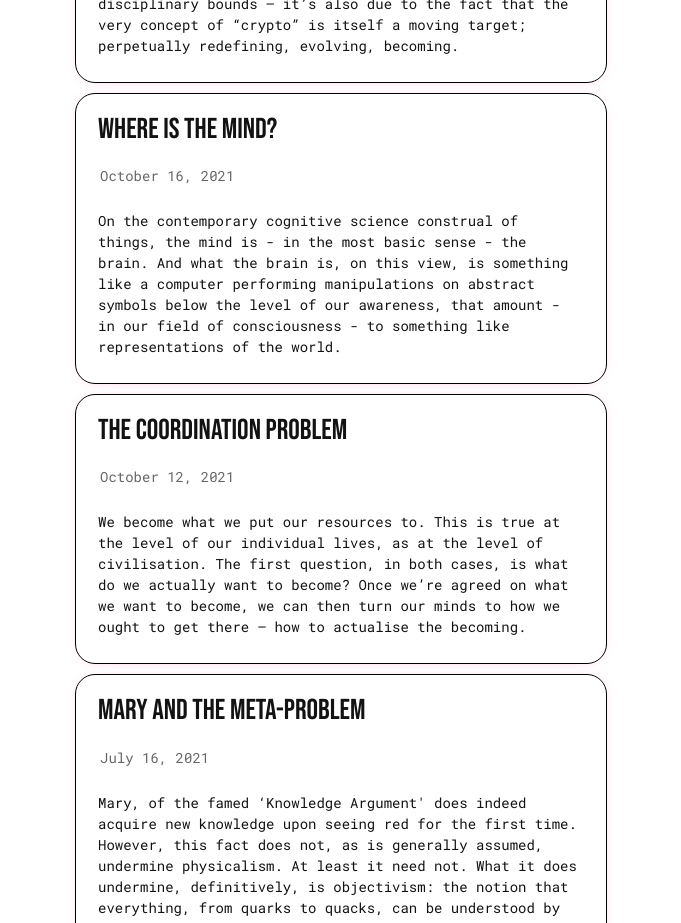
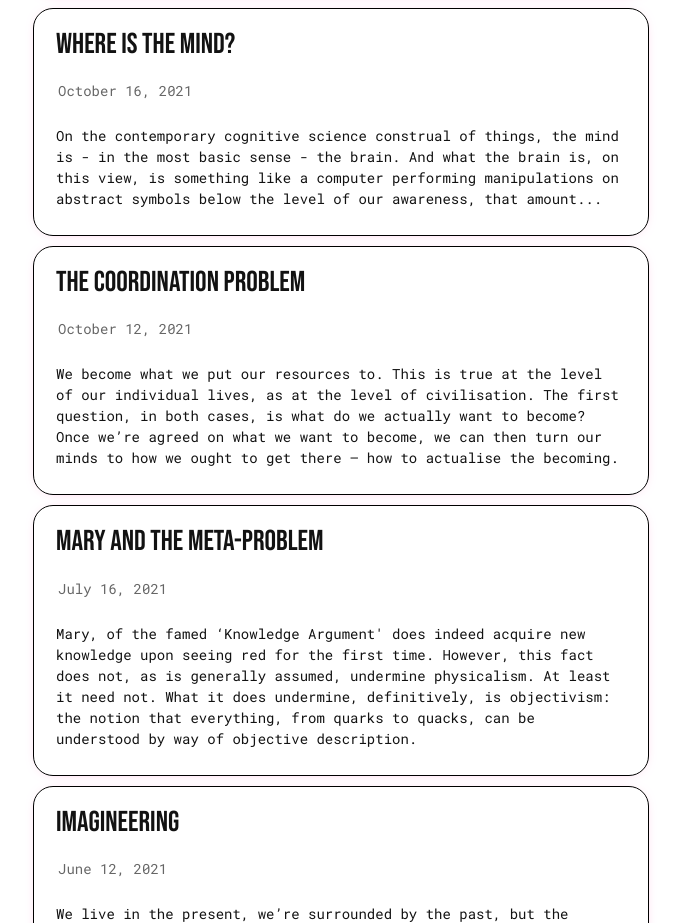
Before and after one commit to nathanmcniece1/musashi-blog, a Next.js app: page / in a window 1280 px wide. Shown: the part 1600-2523 px from the top of the page, without its empty margins (299-980 px from the left). Built offline with nearby package versions, Linux system fonts and the light colour scheme.

Commit message:
new commit

```diff
--- a/components/layout.module.css
+++ b/components/layout.module.css
@@ -1,5 +1,5 @@
 .container {
-    max-width: 36rem;
+    max-width: 40rem;
     padding: 0 1rem;
     margin: 3rem auto 6rem;
   }
--- a/posts/psychedelics-and-the-nature-of-reality.md
+++ b/posts/psychedelics-and-the-nature-of-reality.md
@@ -1,6 +1,6 @@
 ---
 title: "Psychedelics and the Nature of Reality"
-subtitle: "The Philosopher's Stoned"
+# subtitle: "The Philosopher's Stoned"
 date: "2021-03-12"
 category: "Philosophy"
 preview: "There are experiences, and then there are Experiences. Psychedelics induce the latter — with almost perfect reliability. By tickling the brain’s serotonergic system, these compounds open up vistas of mind, dimensions of experience, landscapes of Reality, entirely unfathomable to the uninitiated."
--- a/posts/situating-cognition.md
+++ b/posts/situating-cognition.md
@@ -3,7 +3,7 @@ title: "Where Is The Mind?"
 subtitle: "Demarcating Cognition"
 date: "2021-10-16"
 category: "Philosophy"
-preview: "On the contemporary cognitive science construal of things, the mind is - in the most basic sense - the brain. And what the brain is, on this view, is something like a computer performing manipulations on abstract symbols below the level of our awareness, that amount - in our field of consciousness - to something like representations of the world."
+preview: "On the contemporary cognitive science construal of things, the mind is - in the most basic sense - the brain. And what the brain is, on this view, is something like a computer performing manipulations on abstract symbols below the level of our awareness, that amount..."
 ---
 
 On the contemporary cognitive science construal of things, the mind is - in the most basic sense - the brain. And what the brain is, on this view, is something like a computer performing manipulations on abstract symbols below the level of our awareness, that amount - in our field of consciousness - to something like representations of the world. The mind, through the cognitive science prism, is thus a kind of mirror of the world, reflecting the reality beyond our minds, however imperfectly. There is, however, a growing dissatisfaction with this “brain-centric” model of our minds; a dissatisfaction borne both of empirical findings and philosophical perspective. According to this increasingly popular movement, cognition extends beyond the brain. Indeed on this particular construal, which really amounts to a collection of perspectives ranging in their level of contrarianism, cognition is better thought of as a dynamical process involving brain, body and the world. This “collection of perspectives”, for the sake of convenience, we can think of, in the aggregate, as the ‘situated cognition’ movement.
--- a/styles/utils.module.css
+++ b/styles/utils.module.css
@@ -96,3 +96,8 @@
     font-weight: 400;
     font-family: 'Roboto Mono', monospace;
   }
+
+  .border {
+    margin: -10px;
+    margin-top: 20px;
+  }
```
